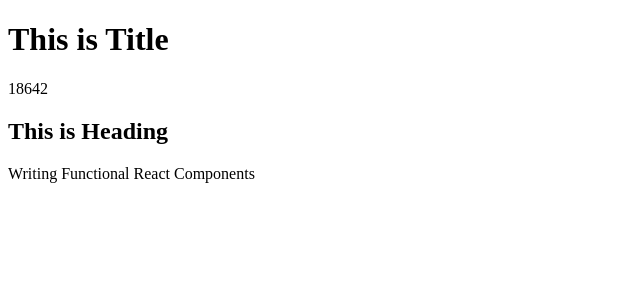
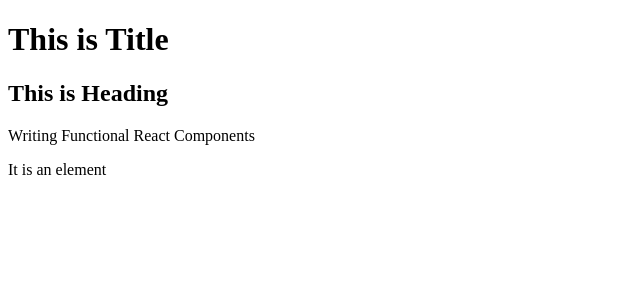
Before and after one commit to owaisezarger/oz-learns-react, a React (Vite) app: page / in a window 1280 px wide. Shown: the top 300 px of the page, without its empty margins (0-640 px from the left). Built offline with nearby package versions, Linux system fonts and the light colour scheme.

Commit message:
elemets inside component

```diff
--- a/App.js
+++ b/App.js
@@ -5,16 +5,14 @@ const Title = () => {
   return <h1 className="title">This is Title</h1>;
 };
 
-const number = 9321;
-
+const elem = <p>It is an element</p>;
 const Heading = () => {
   return (
     <div>
       <Title />
-      {number + number}
-
       <h2> This is Heading</h2>
       <p>Writing Functional React Components</p>
+      {elem}
     </div>
   );
 };
```
